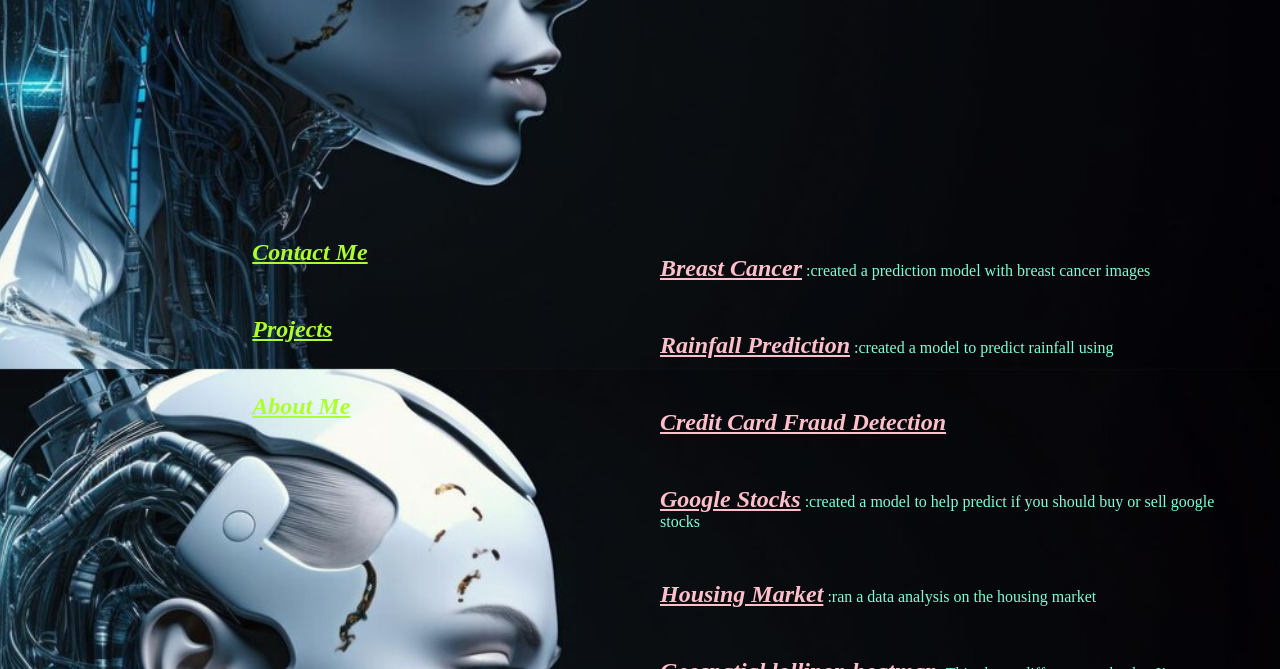
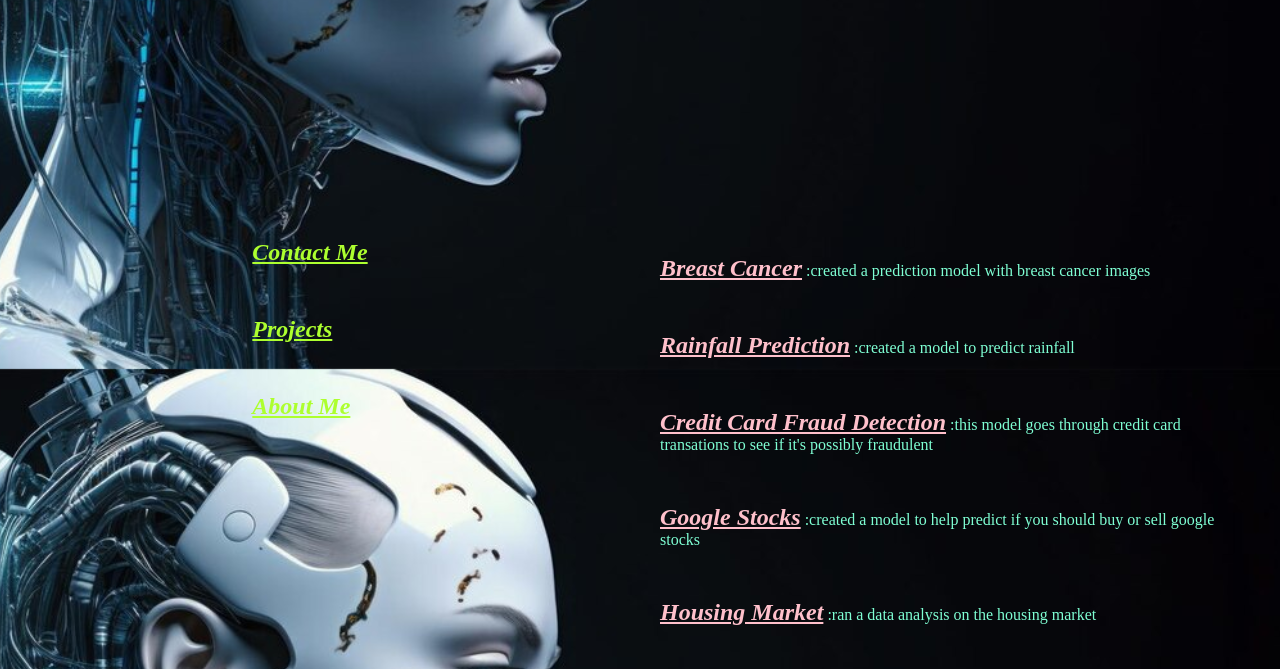
Before and after one commit to breannaparker1991/breannaparker1991.github.io, a plain HTML site: page index.html in a window 1280 px wide. Shown: the part 431-1100 px from the top of the page. Drawn offline with Linux system fonts and the light colour scheme.

Commit message:
Update index.html

```diff
--- a/index.html
+++ b/index.html
@@ -37,10 +37,11 @@
           </li>
           <li>
             <a href="https://github.com/breannaparker1991/Rainfall_Prediction">Rainfall Prediction</a>
-            :created a model to predict rainfall using
+            :created a model to predict rainfall
           </li>
           <li>
             <a href="https://github.com/breannaparker1991/Credit_Card_Fraud">Credit Card Fraud Detection</a>
+            :this model goes through credit card transations to see if it's possibly fraudulent
           </li>
           <li>
             <a href="https://github.com/breannaparker1991/googlestock">Google Stocks</a>
```
